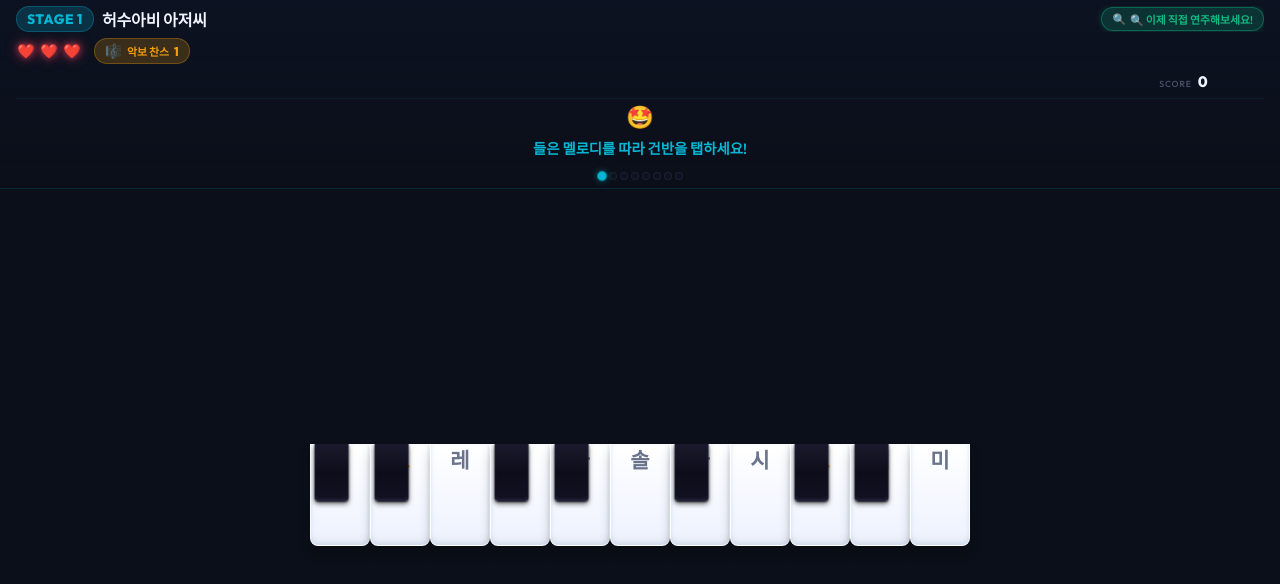
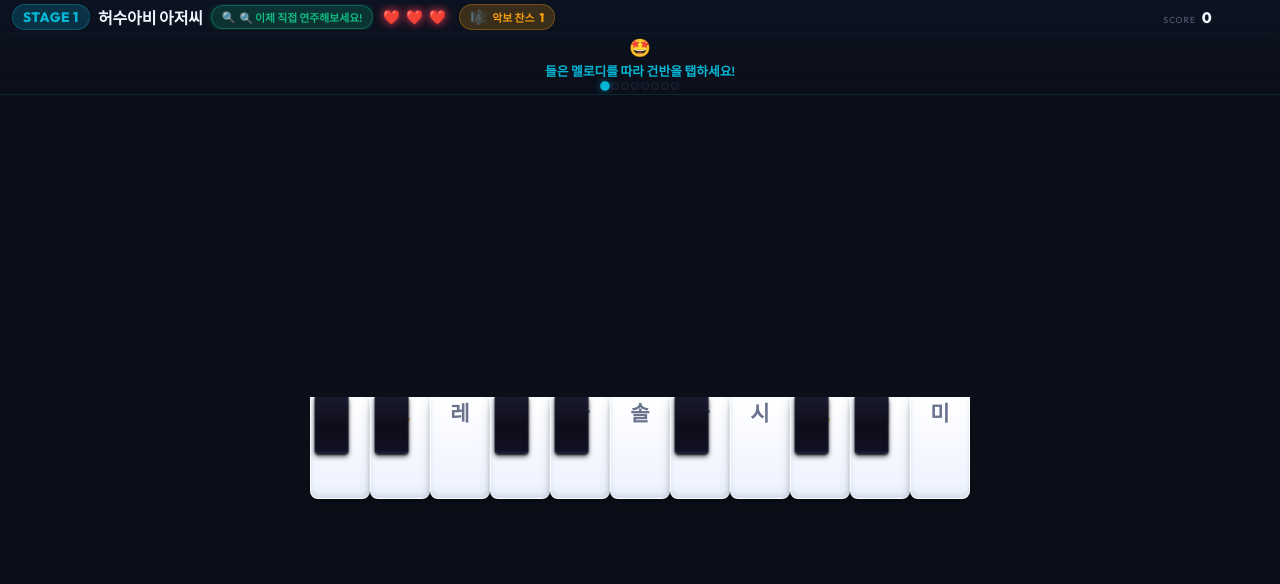
Before and after one commit to edu25d/game, a plain HTML site: page index.html in a window 1280 px wide. Both pictures are taken after a click on the button "🎵 도전 시작". Drawn offline with Linux system fonts and the light colour scheme; a web font is replaced by a local one.

Commit message:
HUD 압축: hud-top/mid/right를 hud-main 1단으로 통합, hud-bottom/상태메시지/프레이즈점/건반 padding 축소 → 건반 영역 3/5 이상 확보

```diff
--- a/index.html
+++ b/index.html
@@ -63,8 +63,9 @@
 
     <!-- ===== 인게임 화면 ===== -->
     <div id="game-view" class="view">
-      <!-- HUD (상단: 스트림라인 요소 + 하단: 상태 메시지/프레이즈 진행) -->
+      <!-- HUD: 상단 스트림라인(1단) + 하단 상태/프레이즈 진행(2단) -->
       <div class="game-hud">
+        <div class="hud-main">
           <div class="hud-top">
             <div id="stage-chip" class="stage-chip">
               <span class="stage-num">STAGE 1</span>
@@ -90,6 +91,7 @@
             <div id="combo-chip" class="combo-chip">
               <span class="combo-num" id="combo-value">x1</span>
               <span class="combo-fire">🔥</span>
+            </div>
           </div>
         </div>
         <div class="hud-bottom">
--- a/style.css
+++ b/style.css
@@ -392,25 +392,35 @@ body {
   gap: 0;
 }
 
-/* ── HUD (상단 18%) — 스트림라인 요소 + 하단 상태/프레이즈 진행 ─── */
+/* ── HUD — 상단 1단 스트림라인 + 하단 2단 상태/프레이즈 진행 ─── */
 .game-hud {
   display: flex;
   flex-direction: column;
-  gap: 6px;
-  padding: 6px 16px 8px;
+  gap: 3px;
+  padding: 4px 12px 4px;
   background: linear-gradient(180deg, rgba(13, 19, 34, 0.95) 0%, rgba(11, 15, 25, 0.7) 100%);
   border-bottom: 1px solid rgba(6, 182, 212, 0.12);
   flex-shrink: 0;
   overflow: hidden;
 }
 
-/* HUD 하단: 상태 메시지 + 프레이즈 진행 점 */
+/* HUD 상단: STAGE + 곡명 + 뱃지 + 하트·찬스 + 점수·콤보 (1단 통합) */
+.hud-main {
+  display: flex;
+  flex-direction: row;
+  align-items: center;
+  gap: 8px;
+  flex-wrap: nowrap;
+  overflow: hidden;
+}
+
+/* HUD 하단: 상태 메시지 + 프레이즈 진행 점 (2단, 높이 최소화) */
 .hud-bottom {
   display: flex;
   flex-direction: column;
   align-items: center;
-  gap: 4px;
-  padding-top: 4px;
+  gap: 2px;
+  padding-top: 2px;
   border-top: 1px solid rgba(6, 182, 212, 0.08);
   flex-shrink: 0;
 }
@@ -665,7 +675,7 @@ body {
 }
 
 .state-message {
-  font-size: 0.9rem;
+  font-size: 0.8rem;
   font-weight: 500;
   color: var(--text-secondary);
   text-align: center;
@@ -673,9 +683,9 @@ body {
 }
 
 .state-message .emoji {
-  font-size: 1.4rem;
+  font-size: 1.1rem;
   display: block;
-  margin-bottom: 6px;
+  margin-bottom: 2px;
 }
 
 .state-message.instruction {
@@ -699,8 +709,7 @@ body {
 /* 멜로디 진행 표시 (프레이즈 프래그먼트 바) */
 .phrase-progress {
   display: flex;
-  gap: 3px;
-  margin-top: 10px;
+  gap: 2px;
   flex-wrap: wrap;
   justify-content: center;
 }
@@ -732,7 +741,7 @@ body {
   animation: shake 0.3s ease;
 }
 
-/* ── 건반 영역 (82%) ─────────────────────────────────────────────── */
+/* ── 건반 영역 (가용 공간 최대한 사용) ─────────────────────────────── */
 .keyboard-section {
   flex: 1;
   min-height: 0;
@@ -740,7 +749,7 @@ body {
   flex-direction: column;
   align-items: center;
   justify-content: center;
-  padding: 4px 12px;
+  padding: 2px 8px;
   position: relative;
 }
 
```
Lines whose indentation alone changed are shown as unchanged.
